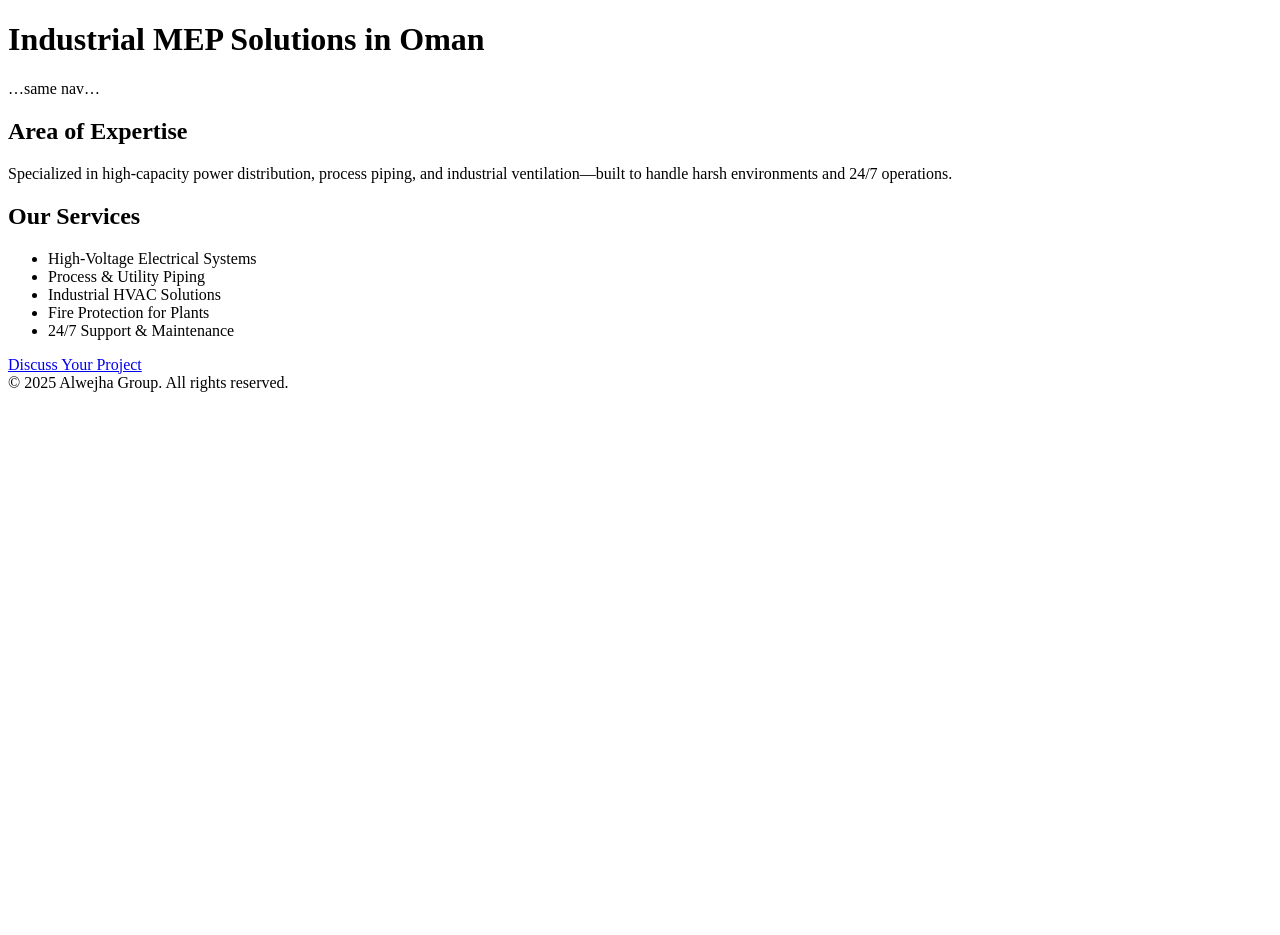
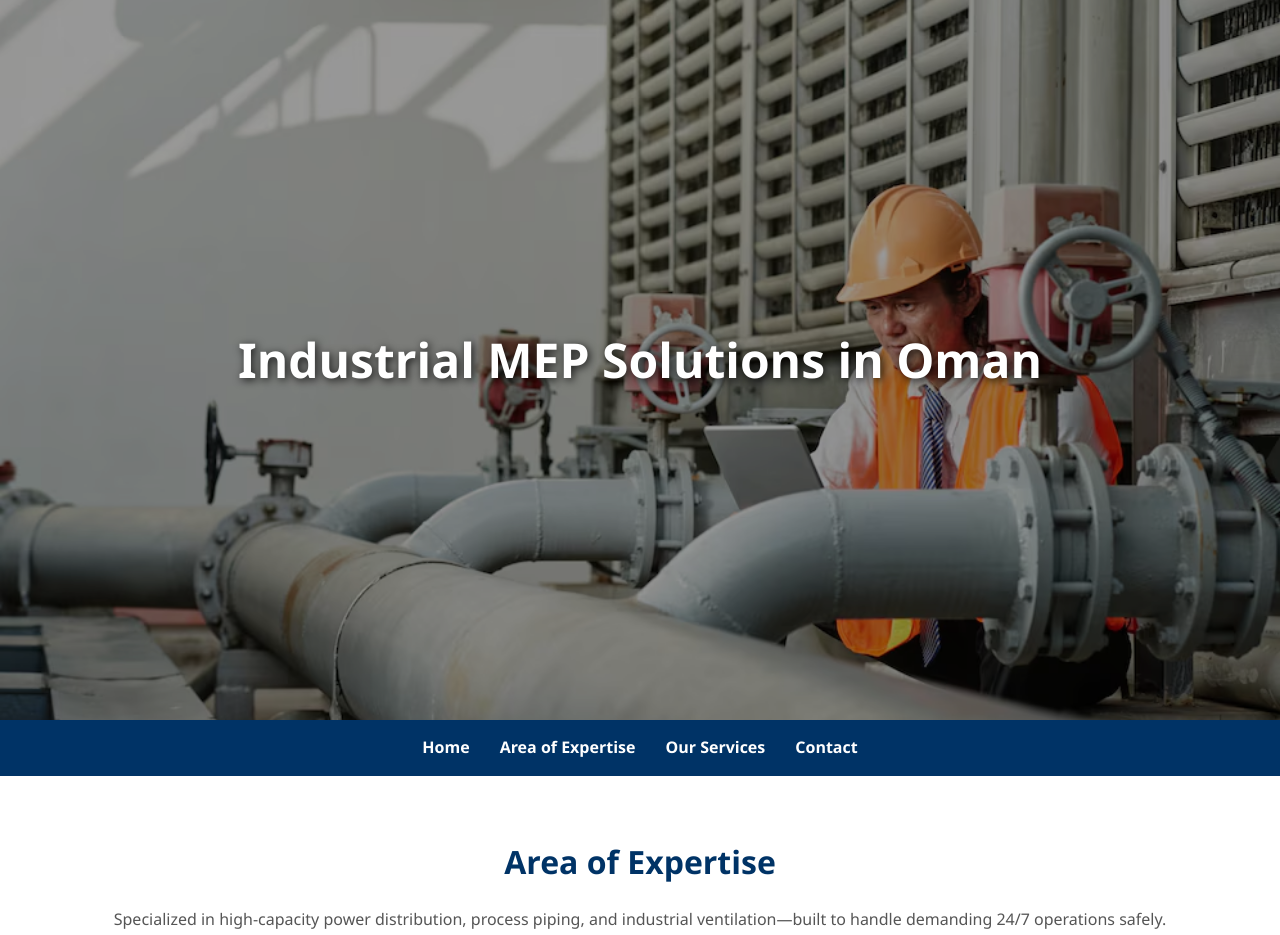
Before and after one commit to imferoz/industrial-mep-solutions-oman, a plain HTML site: page index.html in a window 1280 px wide. Shown: the top 935 px of the page. Before the commit the page ends 800 px from the top, so only its background shows below. Drawn offline with Linux system fonts and the light colour scheme.

Commit message:
Update index.html

```diff
--- a/index.html
+++ b/index.html
@@ -1,23 +1,43 @@
 <!DOCTYPE html>
 <html lang="en">
 <head>
-  <meta charset="UTF-8">
-  <meta name="viewport" content="width=device-width, initial-scale=1">
-
+  <meta charset="UTF-8"/><meta name="viewport" content="width=device-width,initial-scale=1"/>
   <title>Industrial MEP Solutions in Oman | Alwejha Group</title>
-  <meta name="description" content="Alwejha Group delivers robust industrial MEP engineering for factories, plants, and large-scale facilities—ensuring uptime, efficiency, and safety.">
-  <link rel="canonical" href="https://industrial-mep-solutions-oman.alwejhagroup.com/">
-  <style>/* background:url('industrial-mep-solutions-oman.webp') */</style>
+  <meta name="description" content="Alwejha Group delivers robust industrial MEP engineering for factories, plants, and large-scale facilities—ensuring uptime, efficiency, and safety."/>
+  <link rel="canonical" href="https://industrial-mep-solutions-oman.alwejhagroup.com/"/>
+  <link rel="icon" type="image/webp" href="industrial-mep-solutions-oman.webp"/>
+  <style>
+    *{margin:0;padding:0;box-sizing:border-box;}
+    body{font-family:'Segoe UI',Tahoma,Geneva,Verdana,sans-serif;color:#333;background:#fff;line-height:1.6;}
+    header{background:url('industrial-mep-solutions-oman.webp')no-repeat center/cover;height:90vh;display:flex;align-items:center;justify-content:center;position:relative;text-align:center;color:#fff;}
+    header::after{content:"";position:absolute;top:0;left:0;right:0;bottom:0;background:rgba(0,0,0,0.4);}
+    header h1{z-index:1;font-size:3rem;text-shadow:2px 2px 8px rgba(0,0,0,0.8);}
+    nav{background:#003366;display:flex;justify-content:center;gap:30px;padding:15px 0;position:sticky;top:0;}
+    nav a{color:#fff;font-weight:600;text-decoration:none;}nav a:hover{color:#ffcc00;}
+    section{padding:60px 20px;max-width:1200px;margin:auto;}
+    section h2{color:#003366;margin-bottom:20px;font-size:2rem;text-align:center;}
+    section p,section ul{font-size:1rem;color:#555;text-align:center;}
+    ul{list-style:none;padding:0;}ul li{padding:8px 0;}
+    .btn{display:inline-block;padding:12px 25px;color:#fff;background:#003366;font-weight:bold;border-radius:5px;transition:background .3s;}
+    .btn:hover{background:#005599;}
+    footer{background:#003366;color:#fff;text-align:center;padding:20px;margin-top:40px;font-size:14px;}
+    @media(max-width:768px){header h1{font-size:2rem;}nav{flex-wrap:wrap;gap:15px;}}
+  </style>
 </head>
 <body>
 
   <header><h1>Industrial MEP Solutions in Oman</h1></header>
 
-<nav>…same nav…</nav>
+  <nav>
+    <a href="https://www.alwejhagroup.com/">Home</a>
+    <a href="https://www.alwejhagroup.com/area-of-expertise">Area of Expertise</a>
+    <a href="https://www.alwejhagroup.com/our-services">Our Services</a>
+    <a href="https://www.alwejhagroup.com/contact">Contact</a>
+  </nav>
 
   <section id="expertise">
     <h2>Area of Expertise</h2>
-  <p>Specialized in high-capacity power distribution, process piping, and industrial ventilation—built to handle harsh environments and 24/7 operations.</p>
+    <p>Specialized in high-capacity power distribution, process piping, and industrial ventilation—built to handle demanding 24/7 operations safely.</p>
   </section>
 
   <section id="services">
@@ -31,11 +51,20 @@
     </ul>
   </section>
 
+  <section id="clients">
+    <h2>Our Clients</h2>
+    <p>Manufacturers, refineries, and utilities across Oman trust us—see our industrial case studies on the main site.</p>
+  </section>
+
   <section id="contact">
-  <a class="cta" href="https://www.alwejhagroup.com/contact">Discuss Your Project</a>
+    <h2>Contact Us</h2>
+    <p><a class="btn" href="https://www.alwejhagroup.com/contact">Get in Touch</a></p>
+  </section>
+
+  <section style="text-align:center;padding:40px 0;background:#f4f4f4;">
+    <a class="btn" href="https://www.alwejhagroup.com/" style="background:#ffcc00;color:#003366;">Visit Our Main Website</a>
   </section>
 
   <footer>&copy; 2025 Alwejha Group. All rights reserved.</footer>
-
 </body>
 </html>
```
Lines whose indentation alone changed are shown as unchanged.
